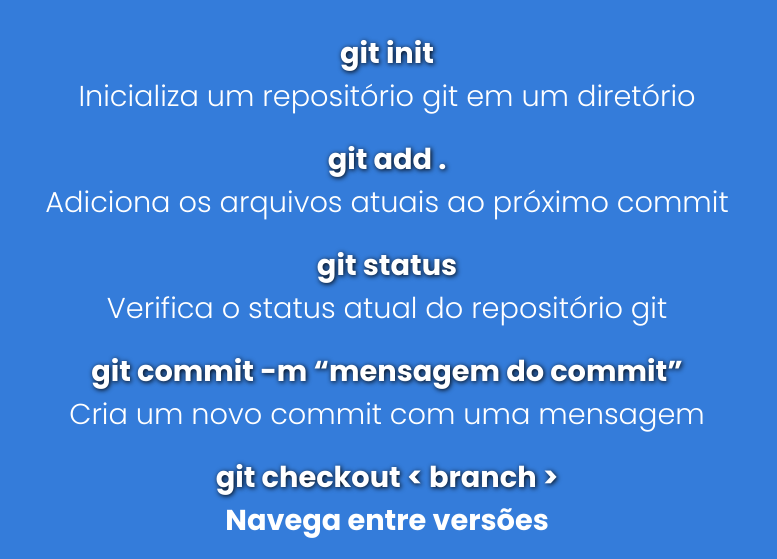
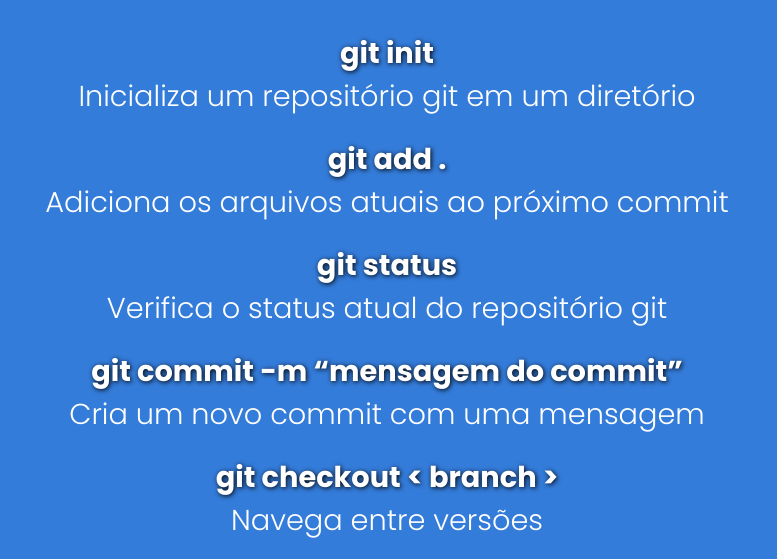
Before and after one commit to Gerencia-de-configuracao-e-mudancas/Colaboracao-2022-1, a plain HTML site: page index.html in a window 1280 px wide. Shown: the part 218-777 px from the top of the page, without its empty margins (253-1030 px from the left). Drawn offline with Linux system fonts and the light colour scheme.

Commit message:
consertando parágrafos das últimas divs dentro de card

```diff
--- a/style.css
+++ b/style.css
@@ -61,6 +61,9 @@ div {
 .card h4, h1{
     text-shadow: 1px 1px 5px black;
 }
+.card p{
+    font-weight: lighter;
+}
 .background {
     background-color: var(--BackGround-color);
     margin: 0;
```
